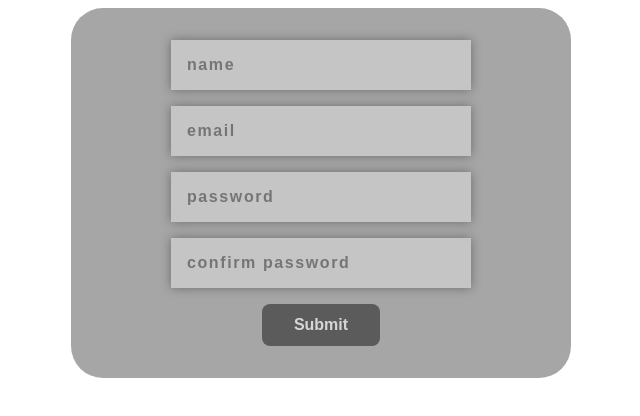
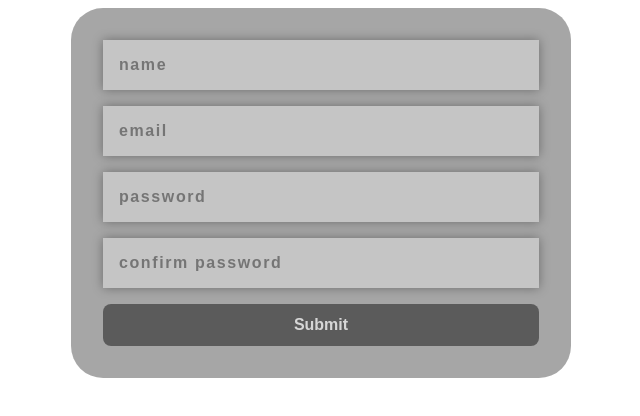
Before and after one commit to yubi00/react-hook-form, a React (Create React App) app: page / in a window 1280 px wide. Shown: the top 416 px of the page, without its empty margins (319-959 px from the left). Built offline with nearby package versions, Linux system fonts and the light colour scheme.

Commit message:
styled modified

```diff
--- a/src/App.css
+++ b/src/App.css
@@ -21,8 +21,11 @@ form {
   border-radius: 2em;
 }
 
+form * {
+  width: 100%;
+}
+
 input {
-  width: 300px;
   padding: 1em;
   border: none;
   outline: none;
@@ -53,7 +56,9 @@ button {
 }
 
 h3 {
-  background-color: rgb(24, 104, 30);
-  color: rgb(4, 43, 4);
+  background-color: #77dd77;
+  color: #4f7942;
   padding: 1em;
+  font-size: 1em;
+  line-height: 1.6;
 }
--- a/src/components/Form.js
+++ b/src/components/Form.js
@@ -11,7 +11,7 @@ const schema = yup.object().shape({
     .required("Please enter your password")
     .matches(
       /^(?=.*[A-Za-z])(?=.*\d)(?=.*[@$!%*#?&])[A-Za-z\d@$!%*#?&]{8,}$/,
-      "Must Contain 8 Characters, One Uppercase, One Lowercase, One Number and one special case Character"
+      "Must Contain at least 8 Characters, One Uppercase, One Lowercase, One Number and one special case Character"
     ),
   confirmpwd: yup
     .string()
```
